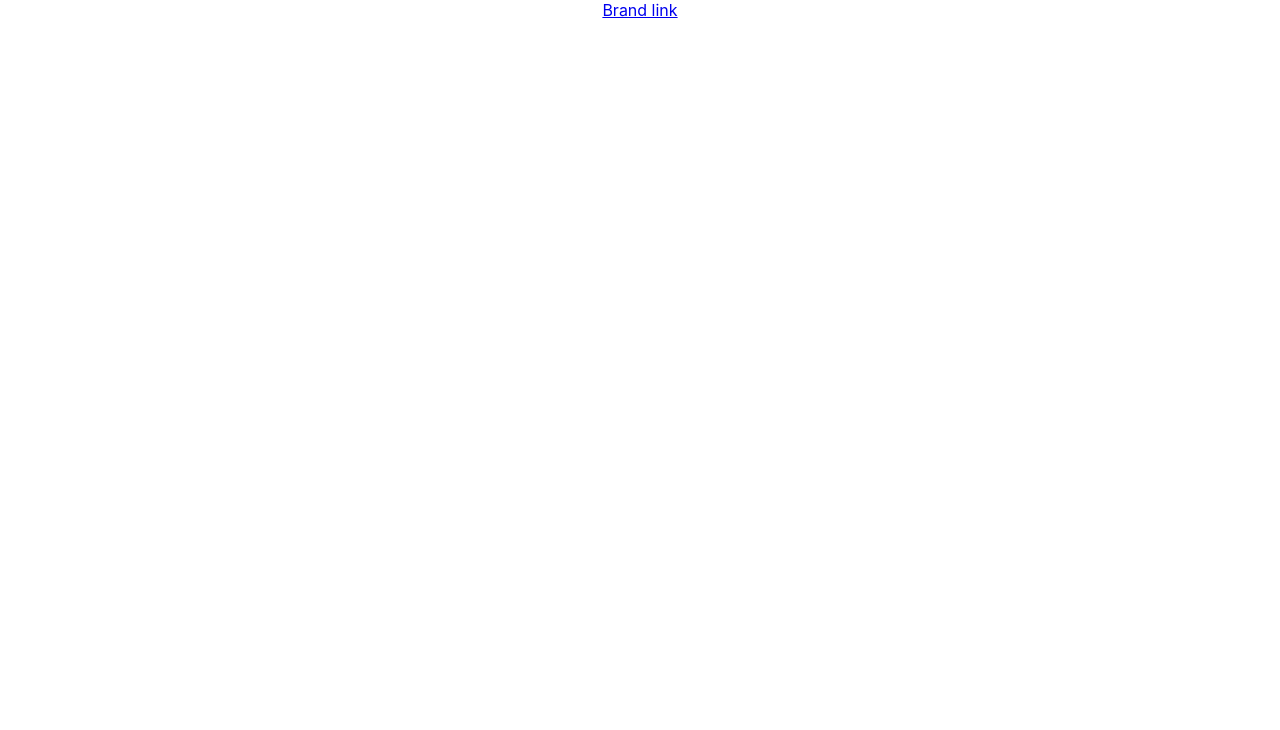
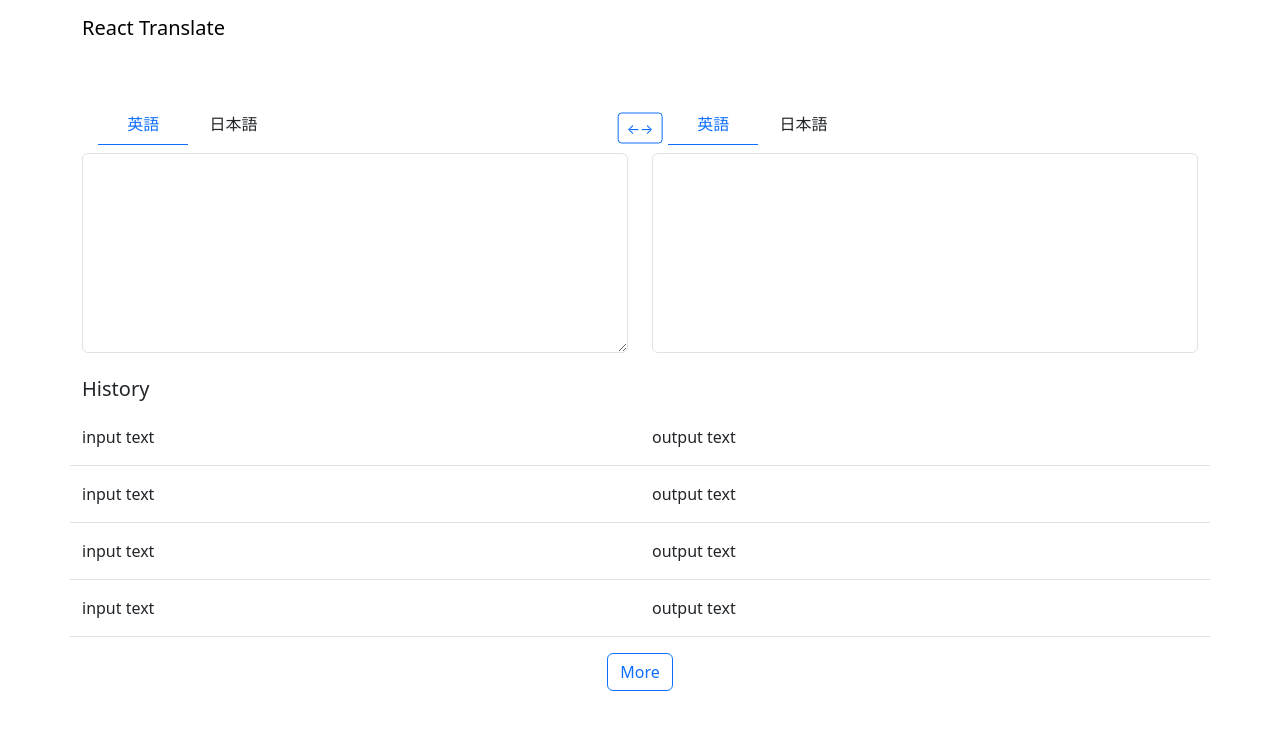
Before and after one commit to ShuntaToda/react-translate, a React (Create React App) app: page / in a window 1280 px wide. Shown: the top 730 px of the page. Built offline with nearby package versions, Linux system fonts and the light colour scheme.

Commit message:
UI完成

```diff
--- a/src/App.css
+++ /dev/null
@@ -1,38 +0,0 @@
-.App {
-  text-align: center;
-}
-
-.App-logo {
-  height: 40vmin;
-  pointer-events: none;
-}
-
-@media (prefers-reduced-motion: no-preference) {
-  .App-logo {
-    animation: App-logo-spin infinite 20s linear;
-  }
-}
-
-.App-header {
-  background-color: #282c34;
-  min-height: 100vh;
-  display: flex;
-  flex-direction: column;
-  align-items: center;
-  justify-content: center;
-  font-size: calc(10px + 2vmin);
-  color: white;
-}
-
-.App-link {
-  color: #61dafb;
-}
-
-@keyframes App-logo-spin {
-  from {
-    transform: rotate(0deg);
-  }
-  to {
-    transform: rotate(360deg);
-  }
-}
--- a/src/App.js
+++ b/src/App.js
@@ -1,11 +1,13 @@
-import './App.css';
-import Header from './components/Header';
-
+import { Header } from './components/Header';
+import 'bootstrap/dist/css/bootstrap.min.css'
+import { Translate } from './components/Translate';
+import { History } from './components/History';
 function App() {
   return (
     <div className="App">
       <Header></Header>
-
+      <Translate></Translate>
+      <History></History>
     </div>
   );
 }
--- /dev/null
+++ b/src/components/ChangeButton.jsx
@@ -0,0 +1,8 @@
+import React from 'react'
+import { Button } from 'react-bootstrap'
+
+export const ChangeButton = () => {
+  return (
+    <Button variant="outline-primary" size='sm' className='position-absolute start-50 translate-middle mt-4'>←→</Button>
+  )
+}
--- a/src/components/Header.jsx
+++ b/src/components/Header.jsx
@@ -1,14 +1,12 @@
 import React from 'react'
 import { Container, Navbar } from 'react-bootstrap'
 
-const Header = () => {
+export const Header = () => {
   return (
-    <Navbar className="bg-body-tertiary">
+    <Navbar className="">
       <Container>
-        <Navbar.Brand href="#home">Brand link</Navbar.Brand>
+        <Navbar.Brand href="/">React Translate</Navbar.Brand>
       </Container>
     </Navbar>
   )
 }
-
-export default Header
--- /dev/null
+++ b/src/components/History.jsx
@@ -0,0 +1,20 @@
+import React from 'react'
+import { Button, Container } from 'react-bootstrap'
+import { HistoryContent } from './HistoryContent'
+
+export const History = () => {
+  return (
+    <Container className='mt-4'>
+      <h2 className='fs-5 fw-normal'>History</h2>
+      <div>
+        <HistoryContent></HistoryContent>
+        <HistoryContent></HistoryContent>
+        <HistoryContent></HistoryContent>
+        <HistoryContent></HistoryContent>
+      </div>
+      <div className='text-center mt-3'>
+        <Button variant='outline-primary'>More</Button>
+      </div>
+    </Container>
+  )
+}
--- /dev/null
+++ b/src/components/HistoryContent.jsx
@@ -0,0 +1,11 @@
+import React from 'react'
+import { Col, Row } from 'react-bootstrap'
+
+export const HistoryContent = () => {
+  return (
+    <Row className='py-3 border-bottom'>
+      <Col>input text</Col>
+      <Col>output text</Col>
+    </Row>
+  )
+}
--- /dev/null
+++ b/src/components/Input.jsx
@@ -0,0 +1,13 @@
+import React from 'react'
+import { FloatingLabel, Form } from 'react-bootstrap'
+
+export const Input = () => {
+  return (
+    <FloatingLabel controlId="floatingTextarea2" label="">
+      <Form.Control
+        as="textarea"
+        style={{ height: '200px' }}
+      />
+    </FloatingLabel>
+  )
+}
--- /dev/null
+++ b/src/components/Langage.jsx
@@ -0,0 +1,11 @@
+import React from 'react'
+import { Col, Row } from 'react-bootstrap'
+
+export const Langage = () => {
+  return (
+    <Row xs={2} md={3} lg={6} className='ms-3 mb-2'>
+      <Col className='py-2 text-center border-bottom border-primary border-1 text-primary'>英語</Col>
+      <Col className='py-2 text-center'>日本語</Col>
+    </Row>
+  )
+}
--- /dev/null
+++ b/src/components/Output.jsx
@@ -0,0 +1,7 @@
+import React from 'react'
+
+export const Output = () => {
+  return (
+    <div className='border rounded py-3 px-2' style={{ height: "200px" }}></div>
+  )
+}
--- /dev/null
+++ b/src/components/Translate.jsx
@@ -0,0 +1,24 @@
+import React from 'react'
+import { Col, Container, Row } from 'react-bootstrap'
+import { Input } from './Input'
+import { Langage } from './Langage'
+import { Output } from './Output'
+import { ChangeButton } from './ChangeButton'
+
+export const Translate = () => {
+  return (
+    <Container className='mt-5'>
+      <ChangeButton></ChangeButton>
+      <Row>
+        <Col>
+          <Langage></Langage>
+          <Input></Input>
+        </Col>
+        <Col>
+          <Langage></Langage>
+          <Output></Output>
+        </Col>
+      </Row>
+    </Container>
+  )
+}
```
